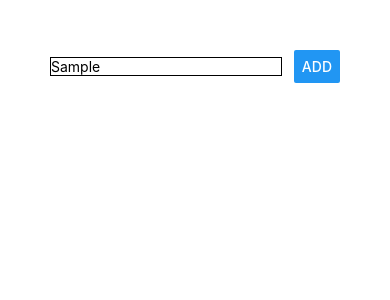
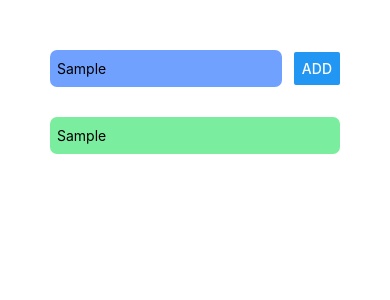
Before and after one commit to ianlee92/ReactNative-todoapp, a React Native app: screen / in a window 390 px wide. Both pictures are taken after typing "Sample" into the empty fields and a click on the button "ADD". Shown: the top 300 px of the page. Built offline with nearby package versions, Linux system fonts and the light colour scheme.

Commit message:
components

```diff
--- a/App.js
+++ b/App.js
@@ -1,27 +1,48 @@
 import { StatusBar } from 'expo-status-bar';
 import React, {useState} from 'react';
-import { StyleSheet, TextInput, View, Button } from 'react-native';
+import { StyleSheet, View, FlatList } from 'react-native';
+import uuid from 'react-uuid';
+import GoalItem from './components/goalItem';
+import InputComponent from './components/InputComponent';
 
 export default function App() {
 
-  const [EnteredGoal, setEnteredGoal] = useState('')
+  const [EnteredGoal, setEnteredGoal] = useState({
+    key: '',
+    text: ''
+  })
   const [CourseGoals, setCourseGoals] = useState([])
+
   const goalInputHandler = (enteredText) => {
-    setEnteredGoal(enteredText)
+    setEnteredGoal({
+      key: '',
+      text: enteredText
+    })
   }
+
   const addGoalHandler = () => {
-    setCourseGoals(currentGoals => [...currentGoals, EnteredGoal])
+    const enteredGoalWithKey = {
+      key: uuid(),
+      text: EnteredGoal.text
+    }
+    setCourseGoals(currentGoals => [...currentGoals, enteredGoalWithKey])
   }
 
   return (
     <View style={styles.container}>
-      <View style={styles.row}>
-        <TextInput value={EnteredGoal} onChangeText={goalInputHandler} style={styles.textInput} placeholder="Course Goal!" />
-        <Button onPress={addGoalHandler} title="ADD" />
-      </View>
-      <View>
-
-      </View>
+      <InputComponent
+        EnteredGoal={EnteredGoal}
+        goalInputHandler={goalInputHandler}
+        addGoalHandler={addGoalHandler}
+      />
+      <FlatList data={CourseGoals} renderItem={(data) => <GoalItem text={data.item.text} />} />
+      {/* ScrollView는 한번에 렌더를 처리하므로 데이터 처리속도가 스크롤 속도를 따라가지
+          못하는 경우가 있음. 즉 적은 양의 데이터를 출력할때는 용이하지만 데이터 양이 많을 때에는
+          화면에 보여주는 부분만 렌더링하는 FlatList을 사용한다.
+      <ScrollView>
+        {CourseGoals.map((goal, index) => <View style={styles.goalItem}><Text key={index} style={styles.goalText}>{goal}</Text></View>)}
+      </ScrollView>
+      */}
       <StatusBar style="auto" />
     </View>
   );
@@ -29,19 +50,6 @@ export default function App() {
 
 const styles = StyleSheet.create({
   container: {
-    // flex: 1,
-    // alignItems: 'center',
-    // justifyContent: 'center',
     padding: 50
-  },
-  textInput: {
-    borderColor: 'black',
-    borderWidth: 1,
-    width: '80%'
-  },
-  row: {
-    flexDirection: 'row',
-    justifyContent: 'space-between',
-    alignItems: 'center'
   }
 });
--- /dev/null
+++ b/components/InputComponent.js
@@ -0,0 +1,32 @@
+import React from 'react'
+import {View, TextInput, Button, StyleSheet} from 'react-native'
+
+const InputComponent = ({
+    EnteredGoal,
+    goalInputHandler,
+    addGoalHandler
+}) => {
+    return <View style={styles.row}>
+        <TextInput value={EnteredGoal.text} onChangeText={goalInputHandler} style={styles.textInput} placeholder="Course Goal!" />
+        <Button onPress={addGoalHandler} title="ADD" />
+    </View>
+}
+
+const styles = StyleSheet.create({
+    textInput: {
+      backgroundColor: '#70a1ff',
+      width: '80%',
+      color: 'black',
+      paddingVertical: 10,
+      paddingHorizontal: 7,
+      borderRadius: 7
+    },
+    row: {
+      flexDirection: 'row',
+      justifyContent: 'space-between',
+      alignItems: 'center',
+      marginBottom: 30
+    }
+});
+
+export default InputComponent
--- /dev/null
+++ b/components/goalItem.js
@@ -0,0 +1,21 @@
+import React from 'react'
+import {StyleSheet, View, Text} from 'react-native'
+
+const GoalItem = (props) => {
+    return <View style={styles.goalItem}><Text style={styles.goalText}>{props.text}</Text></View>
+}
+
+const styles =  StyleSheet.create({
+    goalItem: {
+        backgroundColor: '#7bed9f',
+        marginBottom: 20,
+        paddingVertical: 10,
+        paddingHorizontal: 7,
+        borderRadius: 7,
+    },
+    goalText: {
+    color: 'black'
+    }
+})
+
+export default GoalItem
--- a/package.json
+++ b/package.json
@@ -13,7 +13,8 @@
     "react": "16.13.1",
     "react-dom": "16.13.1",
     "react-native": "https://github.com/expo/react-native/archive/sdk-40.0.1.tar.gz",
-    "react-native-web": "~0.13.12"
+    "react-native-web": "~0.13.12",
+    "react-uuid": "^1.0.2"
   },
   "devDependencies": {
     "@babel/core": "~7.9.0"
```
Also changed, not shown: 1 other file (tests, documents, lock files or other folders).
